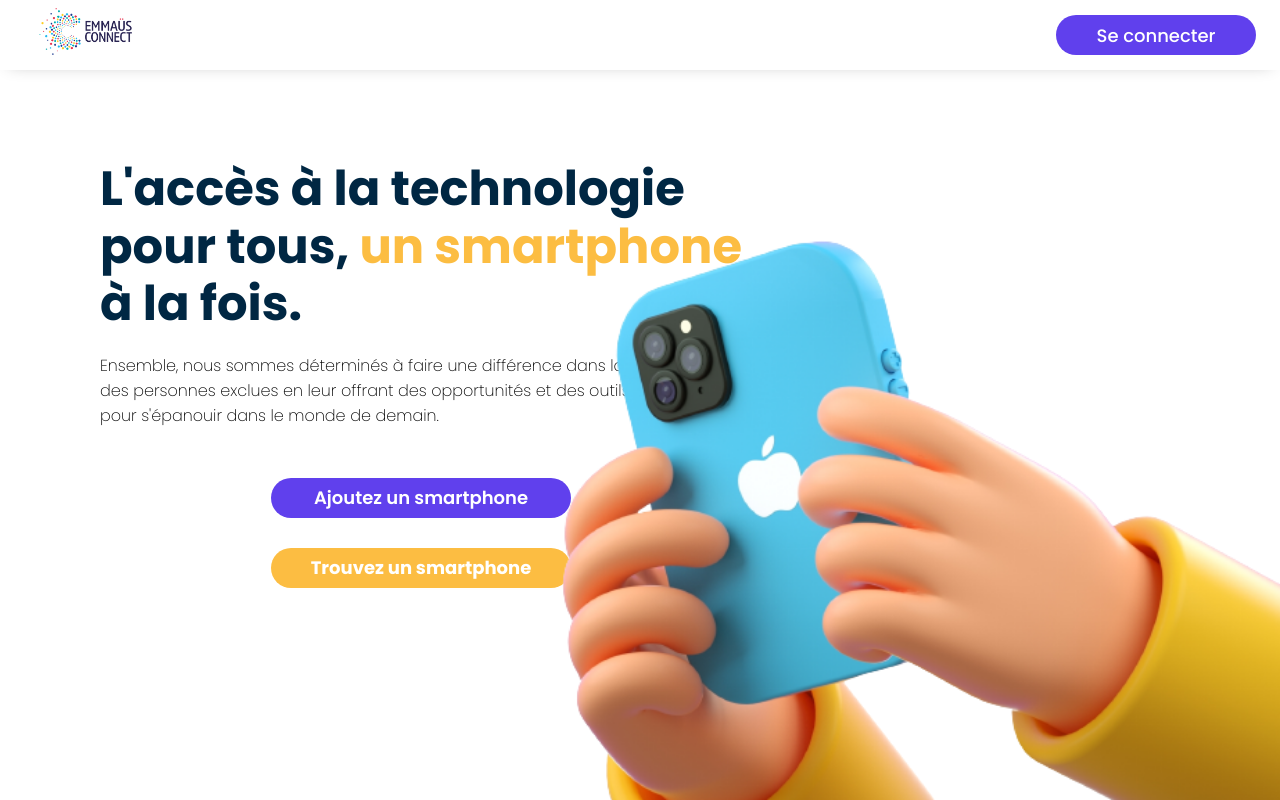
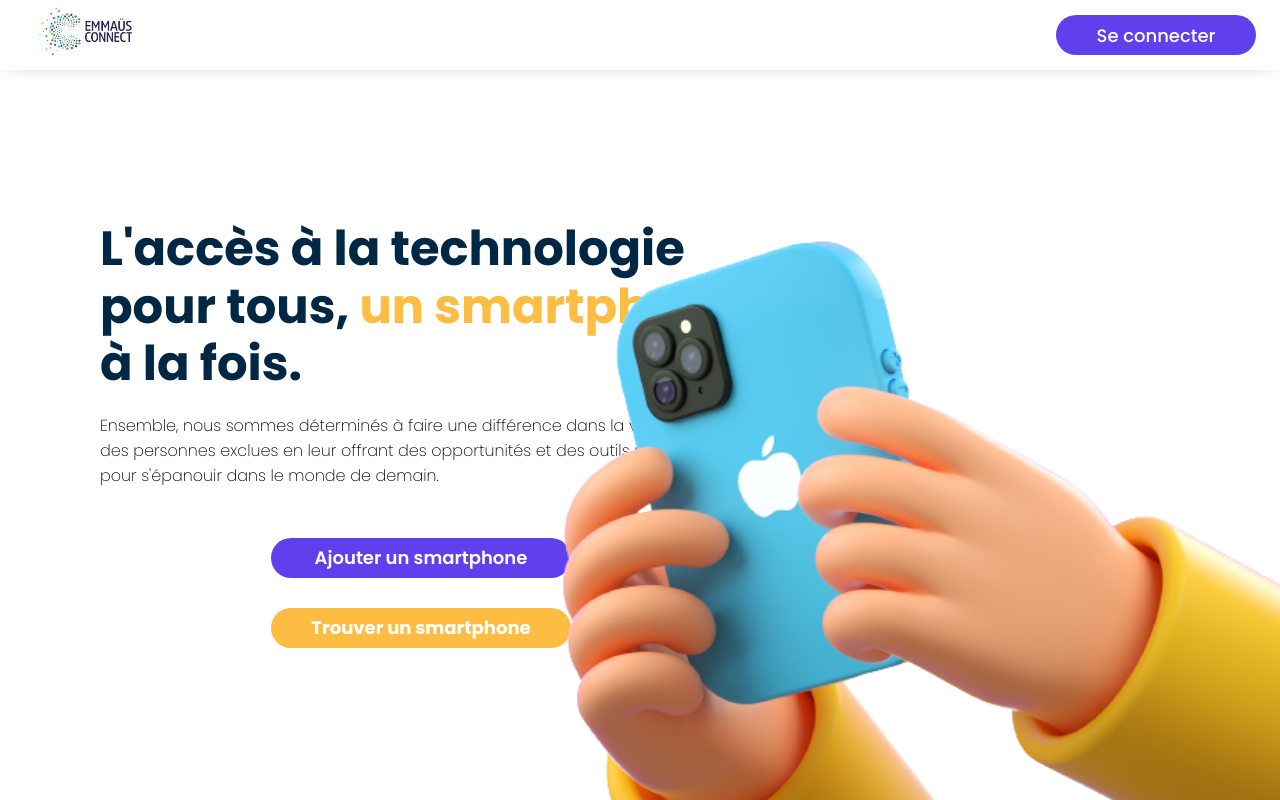
Before and after one commit to ThomasLonjon/Hackaton-Emmaus, a React (Vite) app in the folder frontend/: page / in a window 1280 px wide. Built offline with nearby package versions, Linux system fonts and the light colour scheme; no server answers.

Commit message:
updated data

```diff
--- a/frontend/src/App.scss
+++ b/frontend/src/App.scss
@@ -77,7 +77,7 @@ font-weight: 600;
     }
     .block-home {
         display:flex;
-        padding-top: 60px;
+        padding-top: 120px;
     }
     .emmaus-hand{
         margin-top:100px;
--- a/frontend/src/pages/Home/Home.jsx
+++ b/frontend/src/pages/Home/Home.jsx
@@ -60,10 +60,10 @@ function Home() {
           </div>
           <div className='home-button'>
             <button className='home-btn-1' onClick={handleClick}>
-              Ajoutez un smartphone
+              Ajouter un smartphone
             </button>
             <button className='home-btn-2' onClick={handleFindPhone}>
-              Trouvez un smartphone
+              Trouver un smartphone
             </button>
           </div>
         </div>
```
Also changed, not shown: frontend/src/components/Map/Map.jsx (+0 -16 lines), 1 other file (tests, documents, lock files or other folders).
